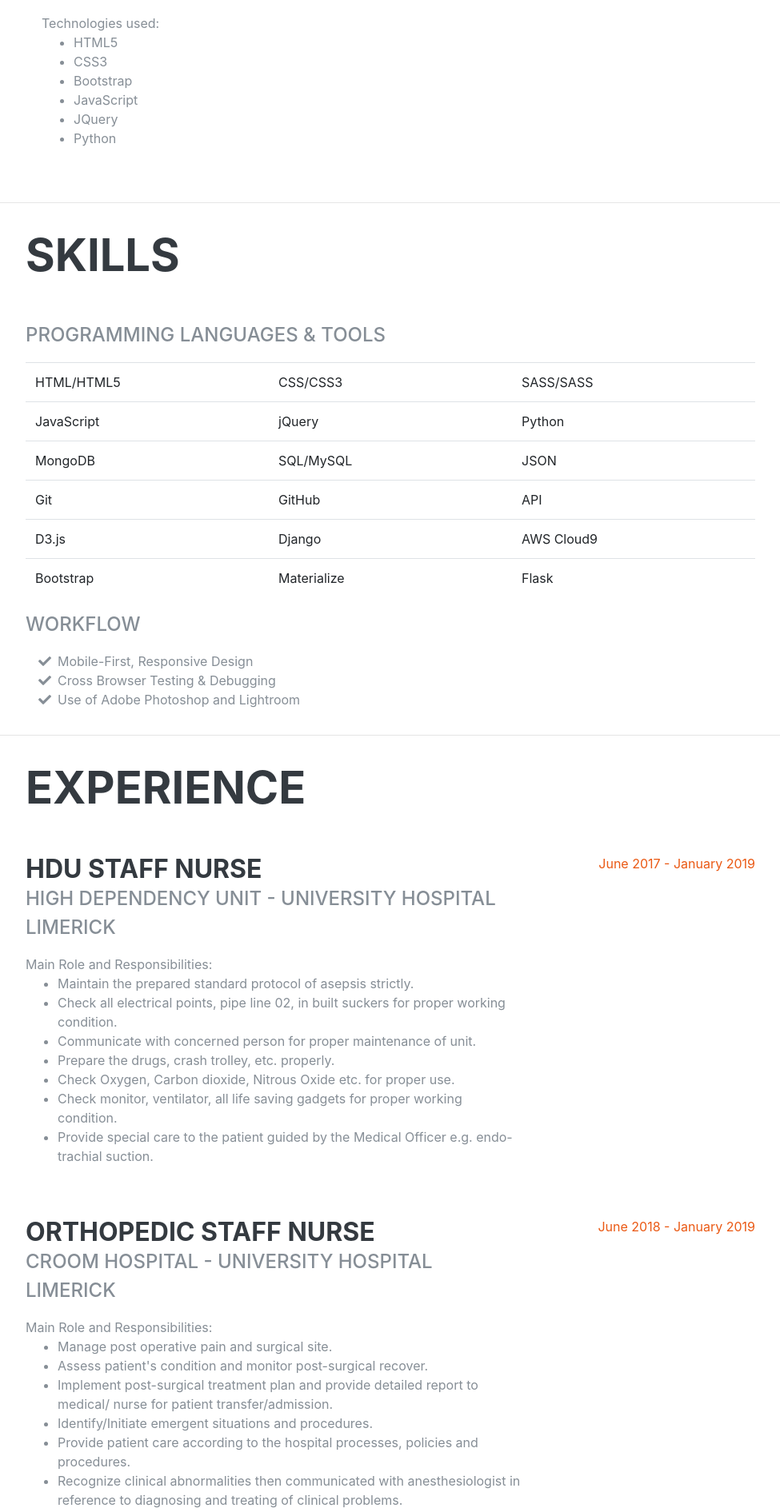
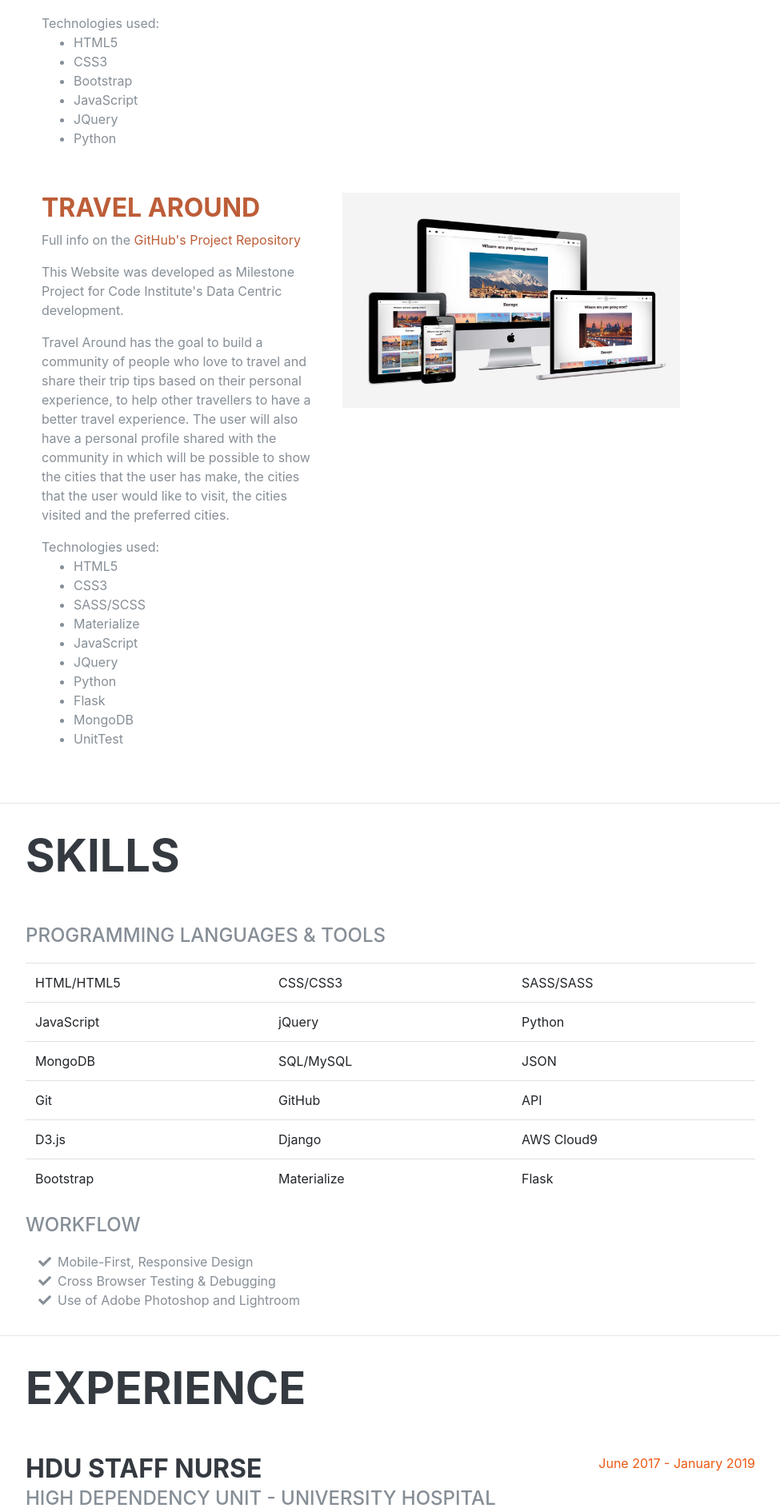
Before and after one commit to gello94/antonio_augello_online_Resume, a Flask app: page / in a window 1280 px wide. Shown: the part 2744-4635 px from the top of the page at 80% size, without its empty margins (288-1263 px from the left). Run offline with Flask 2, Linux system fonts and the light colour scheme; some libraries are stand-ins or nearby versions; some web fonts are replaced.

Commit message:
added project 4

```diff
--- a/templates/index.html
+++ b/templates/index.html
@@ -236,6 +236,50 @@
             </div>
           </div>
 
+          <hr class="m-0">
+
+          <!--Portfolio 4-->
+          <div class="portfolio-section">
+            <div class="col-12">
+              <div class="row">
+                <div class="col-xs-12 col-md-5">
+                  <div class="portfolio-head">
+                    <h3><a href="https://travelaroundmilestone.herokuapp.com/" target="_blank">Travel Around</a></h3>
+                  </div>
+                  <div class="info_project">
+                    <p>Full info on the <a href="https://github.com/gello94/travel-around-milestone">GitHub's Project Repository</a></p>
+                    <p>This Website was developed as Milestone Project for Code Institute's Data Centric development.
+                    </p>
+                    <p>
+                      Travel Around has the goal to build a community of people who love to travel and share their trip tips based on their personal experience, to help other travellers to have a better travel experience. The user will also have a personal profile shared with
+                      the community in which will be possible to show the cities that the user has make, the cities that the user would like to visit, the cities visited and the preferred cities.
+                    </p>
+                    <div class="list_technologies">
+                      <div>Technologies used:</div>
+                      <ul>
+                        <li>HTML5</li>
+                        <li>CSS3</li>
+                        <li>SASS/SCSS</li>
+                        <li>Materialize</li>
+                        <li>JavaScript</li>
+                        <li>JQuery</li>
+                        <li>Python</li>
+                        <li>Flask</li>
+                        <li>MongoDB</li>
+                        <li>UnitTest</li>
+                      </ul>
+                    </div>
+                  </div>
+                </div>
+                <div class="col-xs-12 col-md-7">
+                  <div class="Portfolio-body">
+                    <img class="img-fluid img_portfolio" src="static/img/project4.jpg" alt="Project 4">
+                  </div>
+                </div>
+              </div>
+            </div>
+          </div>
+
           <!-- /.row -->
 
         </div>
```
Also changed, not shown: static/img/project4.jpg (added).
